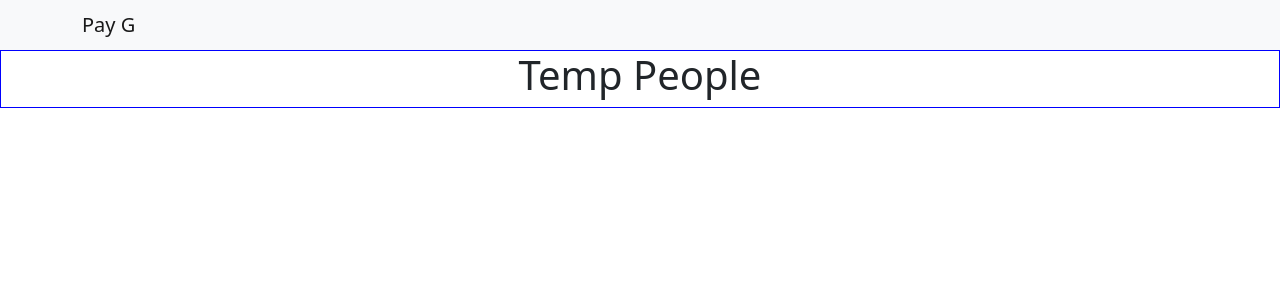
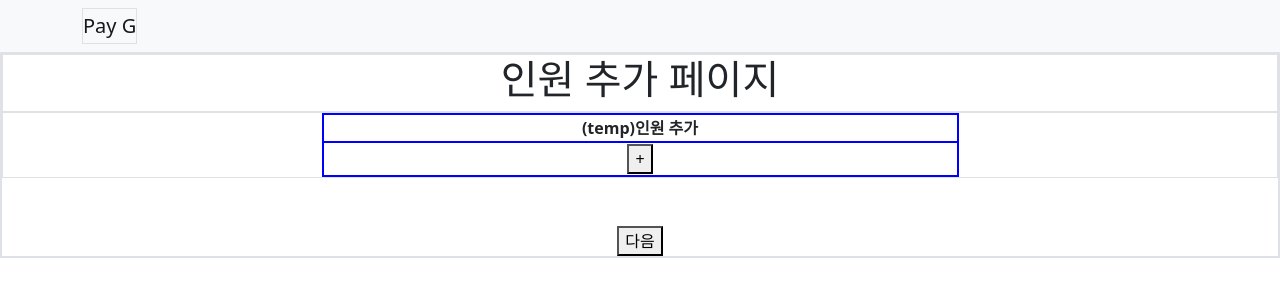
Before and after one commit to tkdgus1030/OSS_project, a Django app: a page that uses main/templates/main/web/base.html in a window 1280 px wide. Shown: the top 300 px of the page. Run offline with Django 3.2, Linux system fonts and the light colour scheme.

Commit message:
static 파일 경로 수정, css flex 적용

```diff
--- /dev/null
+++ b/main/static/css/common.css
@@ -0,0 +1,16 @@
+table{
+    border: 2px solid black;
+
+}
+
+table tr{
+    border: 2px solid blue;
+}
+
+table tr td{
+    border: 1px solid black;
+}
+
+cursor_effect{
+    cursor:pointer;
+}
--- a/main/templates/main/web/base.html
+++ b/main/templates/main/web/base.html
@@ -1,26 +1,27 @@
+{% load static %}
+
+
 <!DOCTYPE html>
 <html lang="en">
 <head>
     <meta charset="UTF-8">
     <title>Pay G!!</title>
     <!-- CSS only -->
-<link href="https://cdn.jsdelivr.net/npm/bootstrap@5.1.3/dist/css/bootstrap.min.css" rel="stylesheet" integrity="sha384-1BmE4kWBq78iYhFldvKuhfTAU6auU8tT94WrHftjDbrCEXSU1oBoqyl2QvZ6jIW3" crossorigin="anonymous">
-<link rel="stylesheet" href="style_sign_in.css">
+    <link href="https://cdn.jsdelivr.net/npm/bootstrap@5.1.3/dist/css/bootstrap.min.css" rel="stylesheet" integrity="sha384-1BmE4kWBq78iYhFldvKuhfTAU6auU8tT94WrHftjDbrCEXSU1oBoqyl2QvZ6jIW3" crossorigin="anonymous">
+    <link rel="stylesheet" href="{% static 'css/style_sign_in.css' %}">
+    <link rel="stylesheet" href="{% static 'css/common.css' %}">
 </head>
 <body style="width:100%;height:100%;">
 <div onclick="location.href='{% url 'main:index' %}'">
     <nav class="navbar navbar-light bg-light">
       <div class="container">
-          <span class="navbar-brand mb-0 h1">Pay G</span>
+          <span style="cursor:pointer;" class="navbar-brand mb-0 h1 pe-auto border">Pay G</span>
       </div>
     </nav>
 </div>
 
-<div id="content" style="width:100%;height:100%;border:1px solid blue;text-align: center">
-    <div id="content-header">
-
-    </div>
-    <div id="content-body">
+<div id="content" style="width:100%;height:100%;border:1px solid blue;text-align: center" class="d-flex justify-content-around border">
+    <div class="border w-100">
         {% block body %}
         {% endblock %}
     </div>
--- a/main/templates/main/web/sign_in.html
+++ b/main/templates/main/web/sign_in.html
@@ -2,7 +2,7 @@
 
 
 {% block body %}
-<link rel="stylesheet" href="style_sign_in.css">
+<link rel="stylesheet" href="../../../static/css/style_sign_in.css">
 
 <div class="container-sm" style="width:35%;height:80%;border:1px solid blue;text-align: center">
 <br><br><br><br><br><br>
--- a/main/templates/main/web/temp_people.html
+++ b/main/templates/main/web/temp_people.html
@@ -2,6 +2,23 @@
 
 
 {% block body %}
-<h1>Temp People</h1>
+    <div class="border">
+    <h1>인원 추가 페이지</h1>
+    </div>
+    <div class="border">
+         <table class="w-50" style="margin:0px auto;">
+            <tr>
+                <th>(temp)인원 추가</th>
+            </tr>
+             <tr>
+                 <td><button>+</button></td>
+             </tr>
+            </table>
+    </div>
+    <br>
+    <br>
+    <div>
+        <button onclick="location.href='{% url 'main:temp_calculate' %}'">다음</button>
+    </div>
 
 {% endblock %}
```
Also changed, not shown: main/templates/main/web/home.html (+5 -3 lines), main/templates/main/web/temp_calculate.html (+7 -1 lines), payG/settings.py (+18 -5 lines), main/static/css/style_home.css (renamed from main/templates/main/web/style_home.css), main/static/css/style_sign_in.css (renamed from main/templates/main/web/style_sign_in.css), main/static/img/main_picture.png (renamed from main/templates/main/web/main_picture.png), main/static/people.js (added).
